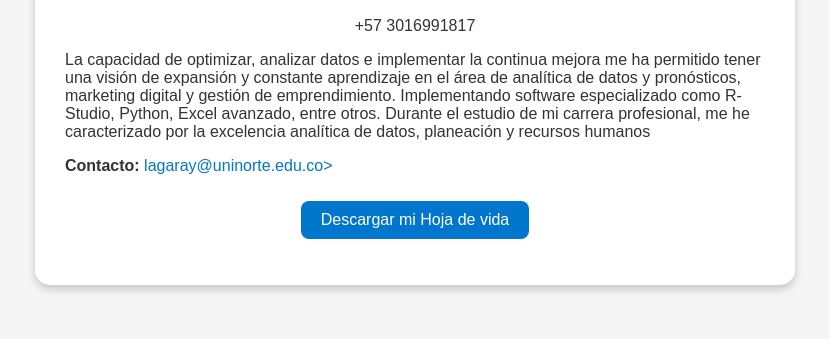
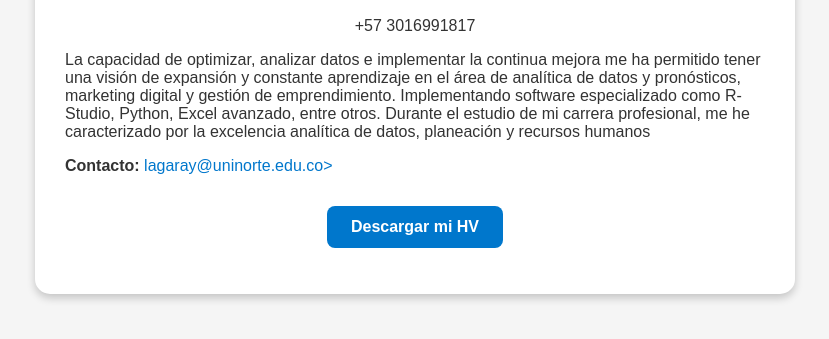
Before and after one commit to maryvh08/presentacion-laura, a plain HTML site: page index.html in a window 1280 px wide. Shown: the part 353-692 px from the top of the page, without its empty margins (225-1054 px from the left). Drawn offline with Linux system fonts and the light colour scheme.

Commit message:
Update index.html

```diff
--- a/index.html
+++ b/index.html
@@ -46,9 +46,11 @@
             <p><strong>Contacto:</strong> <a href="lagaray@uninorte.edu.co">lagaray@uninorte.edu.co></p>
         </div>
         <p>
-        <a href="HV_Laura.pdf" download style="display: inline-block; padding: 10px 20px; background-color: #0077cc; color: white; border-radius: 8px; text-decoration: none; margin-top: 10px;">
-        Descargar mi Hoja de vida
-    </a>
+            <a href="HV_Laura.pdf" download
+               style="display: inline-block; padding: 12px 24px; background-color: #0077cc; color: white; border-radius: 8px; text-decoration: none; font-weight: bold; margin-top: 15px;">
+               Descargar mi HV
+            </a>
+        </p>
 </p>
 
     </div>
```
